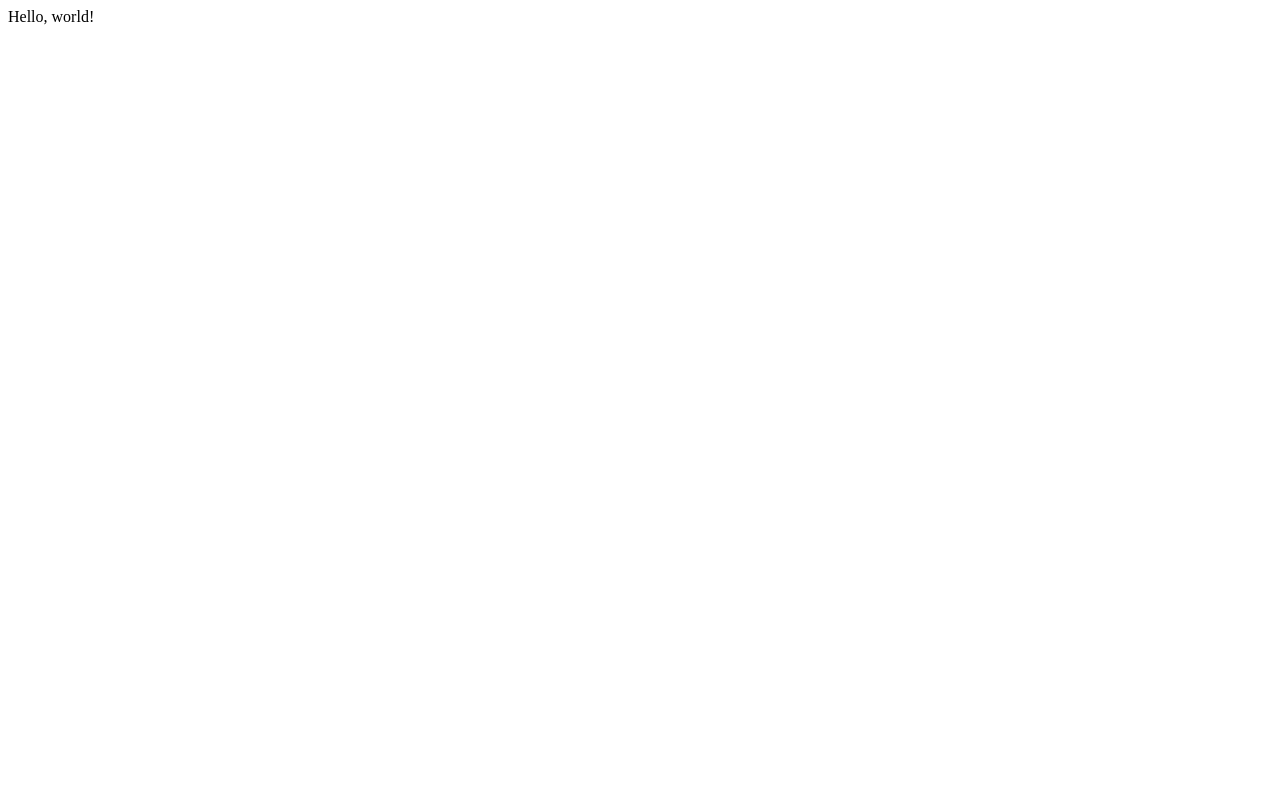
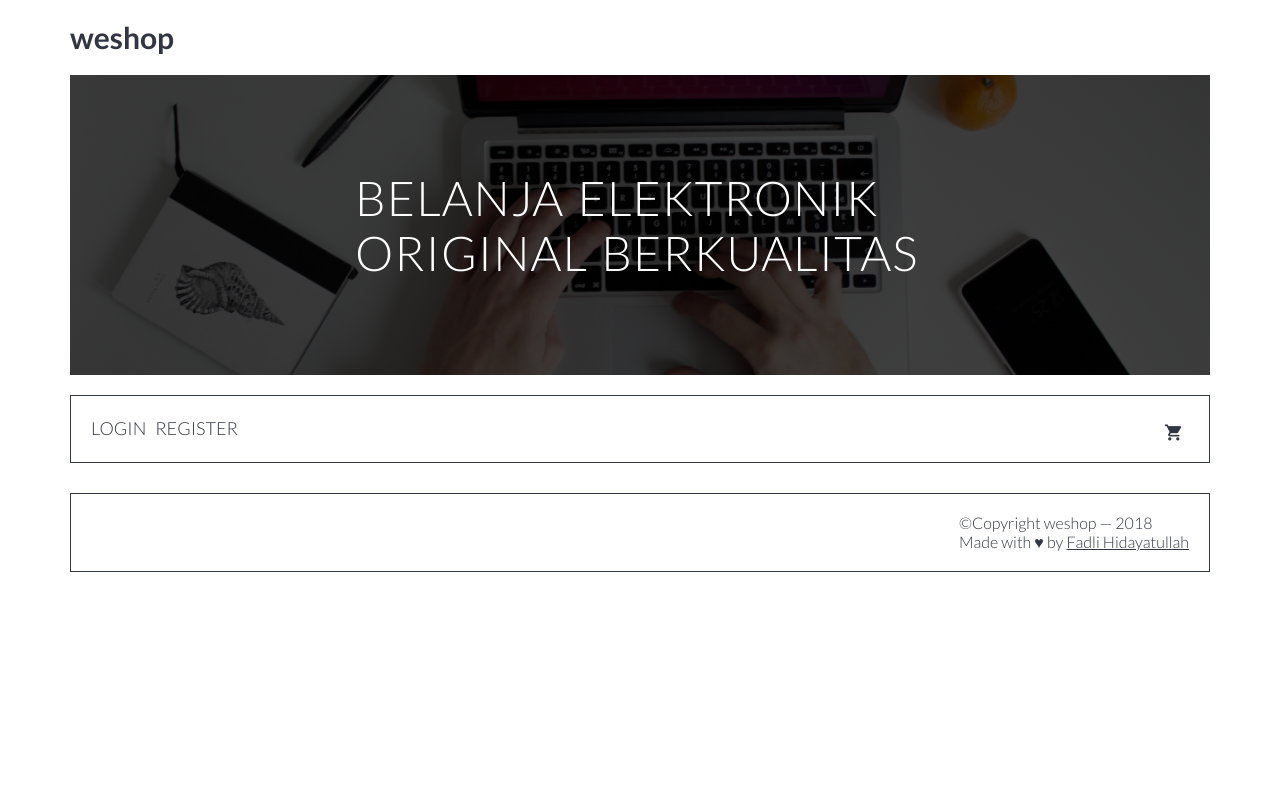
Before and after one commit to herocodemuslim/weshop, a PHP site: page /projects/ in a window 1280 px wide. Before the commit the page is almost empty. Run offline with PHP 8.4, Linux system fonts and the light colour scheme; some libraries are stand-ins or nearby versions.

Commit message:
Pembuatan header dan footer

```diff
--- a/index.php
+++ b/index.php
@@ -1 +1,13 @@
-Hello, world!
+<?php
+include_once('resources/function/helper.php');
+include_once('templates/header.php');
+
+?>
+
+<div class="container">
+  <div class="main-content">
+
+  </div>
+</div>
+
+<?php include_once('templates/footer.php'); ?>
--- /dev/null
+++ b/resources/css/style.css
@@ -0,0 +1,162 @@
+* {
+  margin: 0;
+  padding: 0;
+  box-sizing: border-box !important;
+}
+
+/* base color: #2980b9 */
+
+/* ----------------------------- */
+/* BASIC SETUP */
+/* ----------------------------- */
+
+html {
+  font-family: 'Lato', sans-serif;
+  font-size: 20px;
+  font-weight: 300;
+  text-rendering: optimizeLegibility;
+
+  background-color: #fff;
+  color: #323643;
+}
+
+/* ----------------------------- */
+/* REUSABLE COMPONENTS */
+/* ----------------------------- */
+.container {
+  width: 1140px;
+  margin: 0 auto;
+}
+
+h1 {
+  font-size: 240%;
+  font-weight: 300;
+  text-transform: uppercase;
+  letter-spacing: 1px;
+  word-spacing: 3px;
+}
+
+a {
+  color: #323643;
+}
+
+/* ----------------------------- */
+/* BANNER SECTION */
+/* ----------------------------- */
+.banner {
+  position: relative;
+  height: 300px;
+  width: 100%;
+  margin: 20px 0;
+
+  background: linear-gradient(rgba(0,0,0,.75), rgba(0,0,0,.75)), url('img/banner.jpg');
+  background-size: cover;
+  background-position: center;
+  background-repeat: no-repeat;
+}
+
+.hero-text-box {
+  position: absolute;
+  top: 50%;
+  left: 50%;
+  transform: translate(-50%, -50%);
+}
+
+.hero-text-box h1 {
+  color: #fff;
+}
+
+/* ----------------------------- */
+/* HEADER SECTION */
+/* ----------------------------- */
+.logo {
+  display: block;
+  margin-top: 20px;
+
+  font-size: 150%;
+  text-decoration: none;
+  font-weight: 700;
+
+  color: #323643;
+}
+
+header {
+  border: 1px solid #323643;
+}
+
+.menu::after {
+  content: "";
+  display: table;
+  clear: both;
+}
+
+.menu {
+  position: relative;
+  padding: 20px;
+}
+
+.menu-user {
+  float: left;
+  list-style: none;
+}
+
+.menu-user li {
+  display: inline-block;
+  margin-right: 5px;
+}
+
+.menu-user li a:link,
+.menu-user li a:visited {
+  display: inline-block;
+  padding-bottom: 3px;
+
+  font-size: 90%;
+  text-transform: uppercase;
+  text-decoration: none;
+
+  border-bottom: 1px solid transparent;
+  transition: border-bottom 0.5s;
+}
+
+.menu-user li a:hover,
+.menu-user li a:active {
+  border-bottom: 1px solid #323643;
+}
+
+.keranjang {
+  position: absolute;
+  right: 20px;
+  top: 20px;
+
+  padding: 5px;
+  width: 32px;
+
+  text-align: center;
+
+  border-radius: 5px;
+  transition: background-color 0.3s;
+}
+
+.keranjang:hover,
+.keranjang:active {
+  background-color: #eee;
+}
+
+footer {
+  padding: 20px;
+  margin-top: 30px;
+
+  border: 1px solid #323643;
+}
+
+footer::after {
+  content: "";
+  display: table;
+  clear: both;
+}
+
+footer p {
+  float: right;
+
+  font-size: 80%;
+}
--- /dev/null
+++ b/templates/footer.php
@@ -0,0 +1,12 @@
+<div class="container">
+  <footer>
+    <p>
+      &copy;Copyright weshop &mdash; 2018 <br>
+      Made with &hearts; by <a href="http://www.github.com/herocodemuslim" target="_blank" class="author-link">Fadli Hidayatullah</a>
+    </p>
+  </footer>
+</div>
+
+</body>
+
+</html>
--- /dev/null
+++ b/templates/header.php
@@ -0,0 +1,36 @@
+<!DOCTYPE html>
+<html lang="id">
+
+<head>
+  <meta charset="utf-8">
+  <meta name="viewport" content="width=device-width initial-scale=1.0">
+  <title>weshop | toko online menjual elektronik</title>
+
+  <!-- LOAD CSS DISINI -->
+  <link href="https://fonts.googleapis.com/css?family=Lato:300,400,400i,700" rel="stylesheet">
+  <link href="https://unpkg.com/ionicons@4.1.2/dist/css/ionicons.min.css" rel="stylesheet">
+  <link rel="stylesheet" type="text/css" href="<?=BASE_URL?>vendors/css/normalize.css">
+  <link rel="stylesheet" type="text/css" href="<?=BASE_URL?>resources/css/style.css">
+</head>
+
+<body>
+  <div class="container">
+    <a class="logo" href="index.php">weshop</a>
+    <div class="banner">
+      <div class="hero-text-box">
+        <h1>Belanja Elektronik Original Berkualitas</h1>
+      </div>
+    </div>
+
+    <header>
+      <nav class="menu">
+        <ul class="menu-user">
+          <li><a href="<?=BASE_URL.'index.php?page=login'?>">Login</a></li>
+          <li><a href="<?=BASE_URL.'index.php?page=register'?>">Register</a></li>
+        </ul>
+
+        <a class="keranjang" href="<?=BASE_URL.'index.php?page=keranjang'?>"><i class="icon ion-md-cart"></i></a>
+      </nav>
+    </header>
+
+  </div>
```
Also changed, not shown: resources/css/img/banner.jpg (added).
